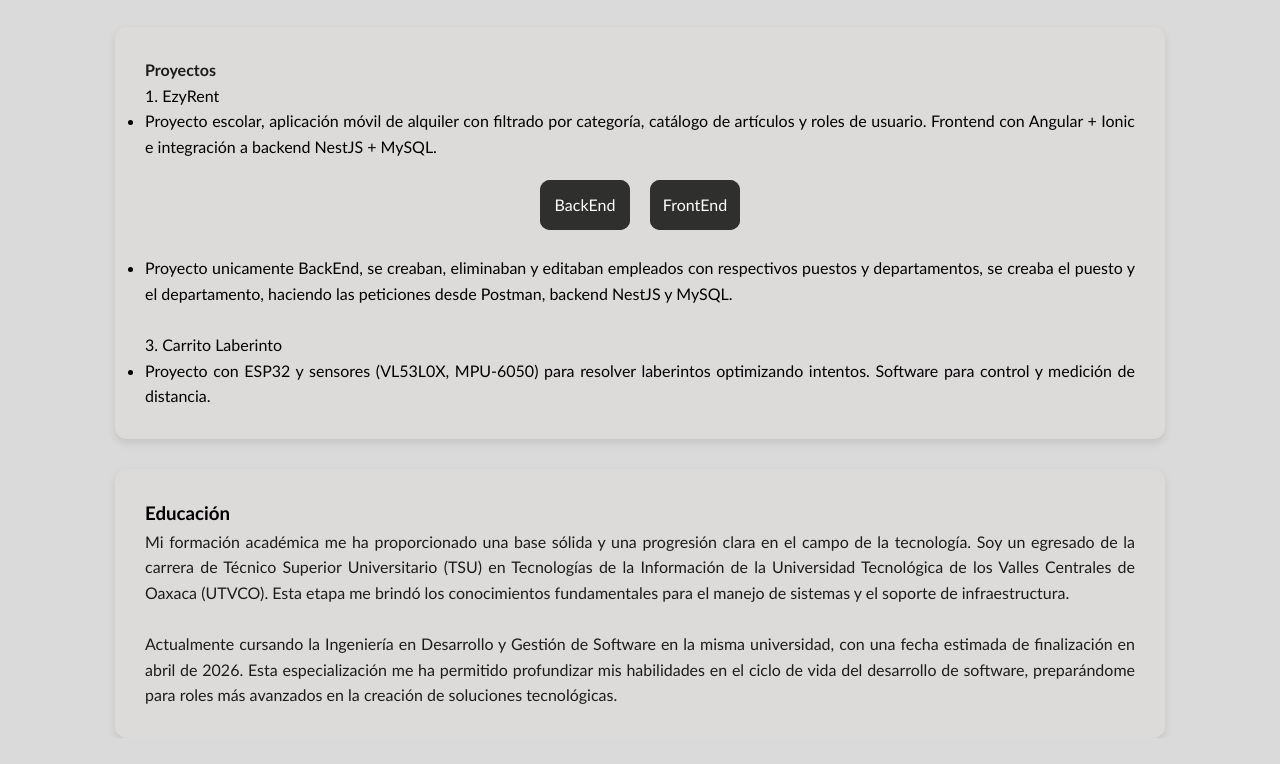
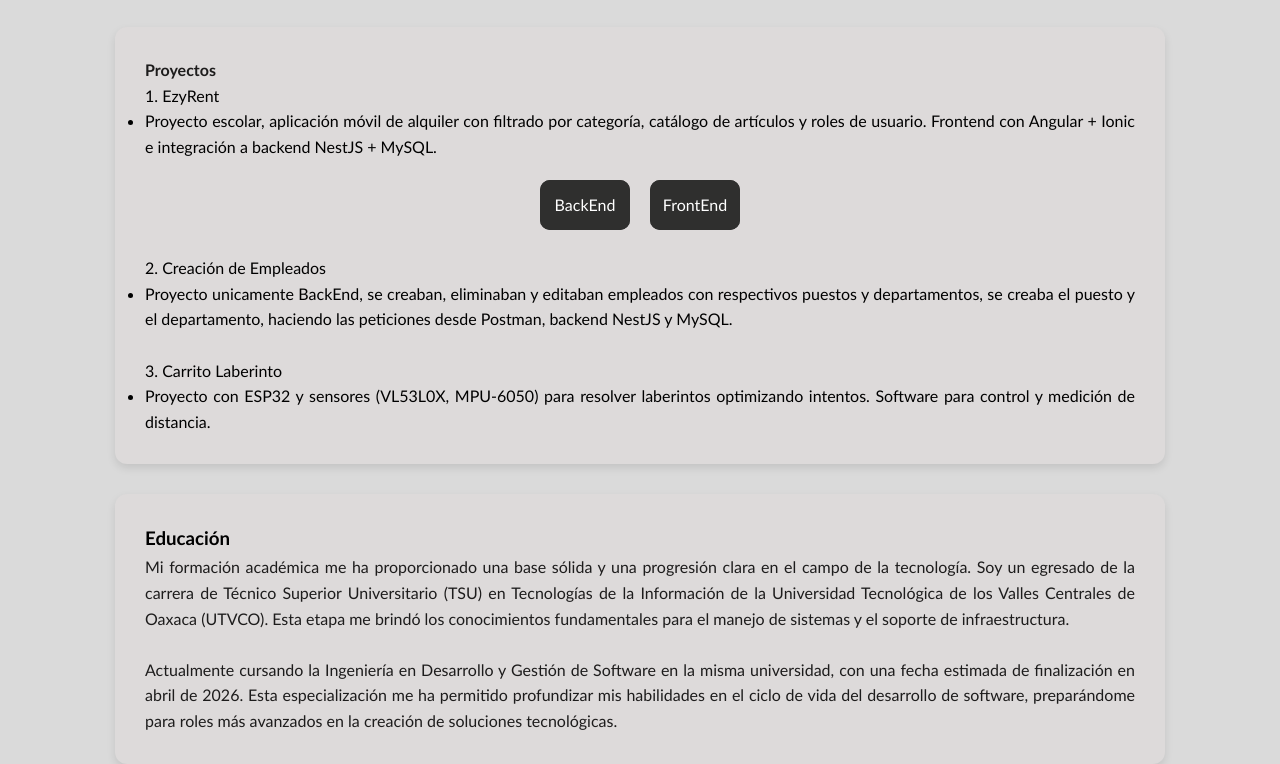
Before and after one commit to uzielB/portafolio_uzielB, a plain HTML site: page index.html in a window 1280 px wide. Shown: the part 970-1734 px from the top of the page. Before the commit the page ends 1708 px from the top, so only its background shows below. Drawn offline with Linux system fonts and the light colour scheme.

Commit message:
index modificado

```diff
--- a/index.html
+++ b/index.html
@@ -149,6 +149,7 @@
 
             <br>
             <ul>
+                <l1>2. Creación de Empleados</li>
                 <li>Proyecto unicamente BackEnd, se creaban, eliminaban y editaban empleados con respectivos puestos y departamentos,
                     se creaba el puesto y el departamento, haciendo las peticiones desde Postman, backend NestJS y MySQL.</li>
             </ul>
```
